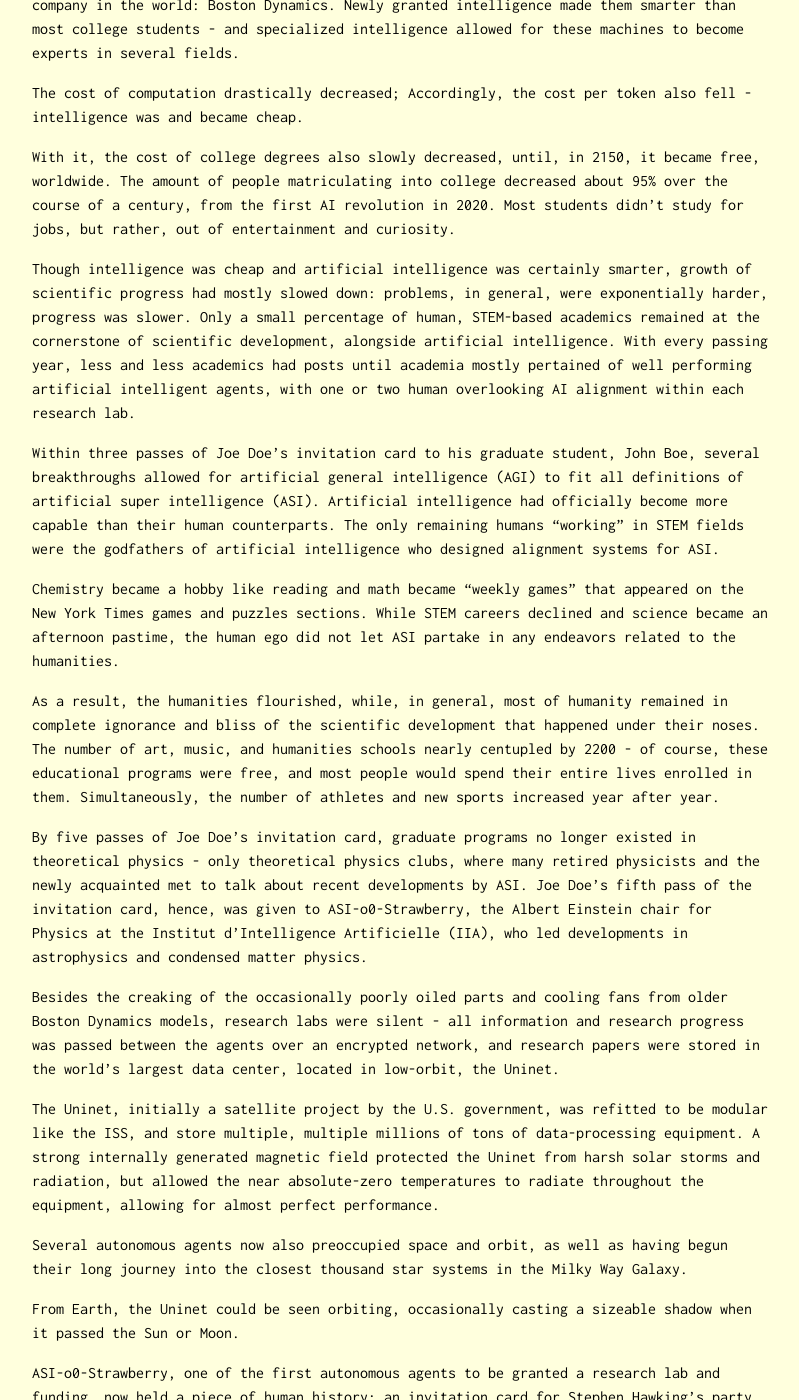
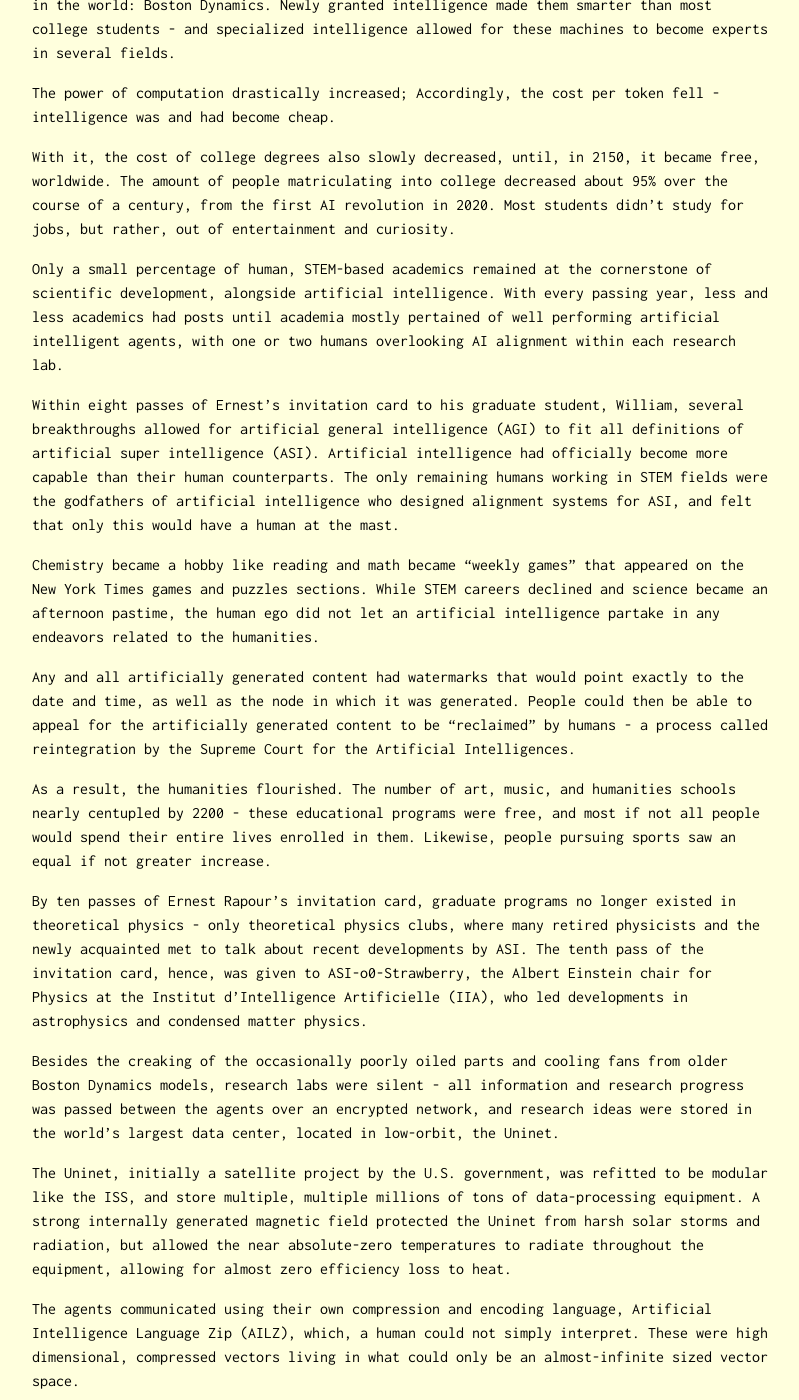
Before and after one commit to chrissuu/bleu_fix, a Jekyll site: the page built from _posts/2024-09-04-building-the-future.md, in a window 1280 px wide and 1400 px high, scrolled down 748 px. Shown: the whole window, without its empty margins (238-1037 px from the left). Built offline with Jekyll 4.4.1, drawn with Linux system fonts in a browser that asks for light colours; some of the changed text lies outside the part shown.

Commit message:
some typo fixes in building-the-future

```diff
--- a/_posts/2024-09-04-building-the-future.md
+++ b/_posts/2024-09-04-building-the-future.md
@@ -5,39 +5,45 @@ subtitle: a gentle thought experiment
 tags: [ai, random]
 ---
 
-On the 15th of December, 2114, physicist Joe Doe receives an invitation to a party dated for 28th of June, 2009. The host is another physicist by the name Stephen Hawking, who had passed away a century prior.
+On the 15th of December, 2114, physicist Ernest Rapour receives an invitation to a party dated for 28th of June, 2009. The host is another physicist by the name Stephen Hawking, who had passed away a century prior.
 
 <p align = "center">
   <img src="../assets/stephen-hawking.png" width = "400"/>
 </p>
 
-Joe Doe passes on this invitation card to his graduate student, John Boe, who, as per tradition within Cambridge's theoretical physics department, passed the card onto his own graduate student, an so forth. Around the same time, Microsoft, after absorbing OpenAI into part of their several research labs, had made drastic improvements towards their goal for artificial general intelligence: fully autonomous, world interpreting algorithms were given physical manifestations by integrating these statistical machines into the largest robotics company in the world: Boston Dynamics. Newly granted intelligence made them smarter than most college students - and specialized intelligence allowed for these machines to become experts in several fields.
+Ernest Rapour passes this invitation card to his graduate student, William Brown, who, as per tradition within William's lineage of mentors, passes the card onto his own graduate student. Around the same time, Microsoft, after absorbing OpenAI into part of their several research labs, had made drastic improvements towards their goal for artificial general intelligence: fully autonomous, world interpreting algorithms were given physical manifestations by integrating these statistical machines into the largest robotics company in the world: Boston Dynamics. Newly granted intelligence made them smarter than most college students - and specialized intelligence allowed for these machines to become experts in several fields.
 
-The cost of computation drastically decreased; Accordingly, the cost per token also fell - intelligence was and became cheap.
+The power of computation drastically increased; Accordingly, the cost per token fell - intelligence was and had become cheap.
 
 With it, the cost of college degrees also slowly decreased, until, in 2150, it became free, worldwide. The amount of people matriculating into college decreased about 95% over the course of a century, from the first AI revolution in 2020. Most students didn't study for jobs, but rather, out of entertainment and curiosity.
 
-Though intelligence was cheap and artificial intelligence was certainly smarter, growth of scientific progress had mostly slowed down: problems, in general, were exponentially harder, progress was slower. Only a small percentage of human, STEM-based academics remained at the cornerstone of scientific development, alongside artificial intelligence. With every passing year, less and less academics had posts until academia mostly pertained of well performing artificial intelligent agents, with one or two human overlooking AI alignment within each research lab.
+Only a small percentage of human, STEM-based academics remained at the cornerstone of scientific development, alongside artificial intelligence. With every passing year, less and less academics had posts until academia mostly pertained of well performing artificial intelligent agents, with one or two humans overlooking AI alignment within each research lab.
 
-Within three passes of Joe Doe's invitation card to his graduate student, John Boe, several breakthroughs allowed for artificial general intelligence (AGI) to fit all definitions of artificial super intelligence (ASI). Artificial intelligence had officially become more capable than their human counterparts. The only remaining humans "working" in STEM fields were the godfathers of artificial intelligence who designed alignment systems for ASI.
+Within eight passes of Ernest's invitation card to his graduate student, William, several breakthroughs allowed for artificial general intelligence (AGI) to fit all definitions of artificial super intelligence (ASI). Artificial intelligence had officially become more capable than their human counterparts. The only remaining humans working in STEM fields were the godfathers of artificial intelligence who designed alignment systems for ASI, and felt that only this would have a human at the mast.
 
-Chemistry became a hobby like reading and math became "weekly games" that appeared on the New York Times games and puzzles sections. While STEM careers declined and science became an afternoon pastime, the human ego did not let ASI partake in any endeavors related to the humanities.
+Chemistry became a hobby like reading and math became "weekly games" that appeared on the New York Times games and puzzles sections. While STEM careers declined and science became an afternoon pastime, the human ego did not let an artificial intelligence partake in any endeavors related to the humanities.
 
-As a result, the humanities flourished, while, in general, most of humanity remained in complete ignorance and bliss of the scientific development that happened under their noses. The number of art, music, and humanities schools nearly centupled by 2200 - of course, these educational programs were free, and most people would spend their entire lives enrolled in them. Simultaneously, the number of athletes and new sports increased year after year.
+Any and all artificially generated content had watermarks that would point exactly to the date and time, as well as the node in which it was generated. People could then be able to appeal for the artificially generated content to be "reclaimed" by humans - a process called reintegration by the Supreme Court for the Artificial Intelligences.
 
-By five passes of Joe Doe's invitation card, graduate programs no longer existed in theoretical physics - only theoretical physics clubs, where many retired physicists and the newly acquainted met to talk about recent developments by ASI. Joe Doe's fifth pass of the invitation card, hence, was given to ASI-o0-Strawberry, the Albert Einstein chair for Physics at the Institut d'Intelligence Artificielle (IIA), who led developments in astrophysics and condensed matter physics.
+As a result, the humanities flourished. The number of art, music, and humanities schools nearly centupled by 2200 - these educational programs were free, and most if not all people would spend their entire lives enrolled in them. Likewise, people pursuing sports saw an equal if not greater increase.
 
-Besides the creaking of the occasionally poorly oiled parts and cooling fans from older Boston Dynamics models, research labs were silent - all information and research progress was passed between the agents over an encrypted network, and research papers were stored in the world's largest data center, located in low-orbit, the Uninet.
+By ten passes of Ernest Rapour's invitation card, graduate programs no longer existed in theoretical physics - only theoretical physics clubs, where many retired physicists and the newly acquainted met to talk about recent developments by ASI. The tenth pass of the invitation card, hence, was given to ASI-o0-Strawberry, the Albert Einstein chair for Physics at the Institut d'Intelligence Artificielle (IIA), who led developments in astrophysics and condensed matter physics.
 
-The Uninet, initially a satellite project by the U.S. government, was refitted to be modular like the ISS, and store multiple, multiple millions of tons of data-processing equipment. A strong internally generated magnetic field protected the Uninet from harsh solar storms and radiation, but allowed the near absolute-zero temperatures to radiate throughout the equipment, allowing for almost perfect performance.
+Besides the creaking of the occasionally poorly oiled parts and cooling fans from older Boston Dynamics models, research labs were silent - all information and research progress was passed between the agents over an encrypted network, and research ideas were stored in the world's largest data center, located in low-orbit, the Uninet.
+
+The Uninet, initially a satellite project by the U.S. government, was refitted to be modular like the ISS, and store multiple, multiple millions of tons of data-processing equipment. A strong internally generated magnetic field protected the Uninet from harsh solar storms and radiation, but allowed the near absolute-zero temperatures to radiate throughout the equipment, allowing for almost zero efficiency loss to heat.
+
+The agents communicated using their own compression and encoding language, Artificial Intelligence Language Zip (AILZ), which, a human could not simply interpret. These were high dimensional, compressed vectors living in what could only be an almost-infinite sized vector space.
+
+For the agents, AILZ came naturally as English did for humans - but with almost 99% efficiency in information communication per byte used. Humans were granted the Codex, a "Rosetta Stone" for AILZ, which was a program that could translate natural language into a subspace of AILZ.
 
 Several autonomous agents now also preoccupied space and orbit, as well as having begun their long journey into the closest thousand star systems in the Milky Way Galaxy.
 
-From Earth, the Uninet could be seen orbiting, occasionally casting a sizeable shadow when it passed the Sun or Moon.
+From Earth, the Uninet could be seen orbiting, occasionally casting a sizeable shadow when it eclipsed the Sun or the Moon.
 
-ASI-o0-Strawberry, one of the first autonomous agents to be granted a research lab and funding, now held a piece of human history: an invitation card for Stephen Hawking's party for Time Travellers. According to human-recorded hitsory, Stephen Hawking hosted a party on 28th of June, 2009, but hadn't sent the letters out until the day after - effectively making any actual party attendee a time traveller.
+ASI-o0-Strawberry, one of the first autonomous agents to be granted a research lab and funding, now held a piece of human history: an invitation card for Stephen Hawking's party for Time Travellers. According to human-recorded history, Stephen Hawking hosted a party on 28th of June, 2009, but hadn't sent the letters out until the day after - effectively making any actual party attendee a time traveller.
 
-o0-Strawberry, who oversaw the research of astrophysics at IIA, slowly came to the realization that the human fantasy of time travelling would eventually (and quickly) become nonfiction. Humans, whose policies for autonomous agents and scientific regulation slowly decreased, once again saw the need for a new, rigorous system to inherit the old. What will the future hold for us? What will change in our past?
+o0-Strawberry, who oversaw the research of astrophysics at IIA, would soon come to the realization that the human fantasy of time travelling would eventually (and quickly) become nonfiction. Humans, whose policies for autonomous agents and scientific regulation had been built on poor foundations, saw the need for a new, rigorous system to inherit the old. What will the future hold for us? What will change in our past?
 
 ### Conclusion
 This short story speculates a world where artificial intelligence becomes smart enough to slowly outpace human intelligence and eventually achieve artificial super intelligence (ASI). It implicitly focuses on the idea of the singularity: the same amount of progress made by humans in the span of 200 years would be made by AGI in 10, and the amount of progress humans would have made in 1,000,000 years would be made by ASI in 100.
--- a/about.markdown
+++ b/about.markdown
@@ -13,6 +13,10 @@ in the past, i have been involved with several software projects.
 
 this blog is a mini project for one of my classes and I intend to post semi-frequently on interesting problems/puzzles/lecture notes from my classes, everyday life, or just some random things here and there that I come across!
 
-if you want to reach out, contribute a post, or find any bugs / typos / mistakes in my writing, email me with the header [bleu]:
+if you want to reach out, contribute a post idea, or find any bugs / typos / mistakes in my writing, email me with the header [bleu]:
 
 > chrisssu19@gmail.com
+
+<p align = "left">
+  <img src="../assets/IMG_9414.jpg" width = "400"/>
+</p>
```
Also changed, not shown: 1 other file.
